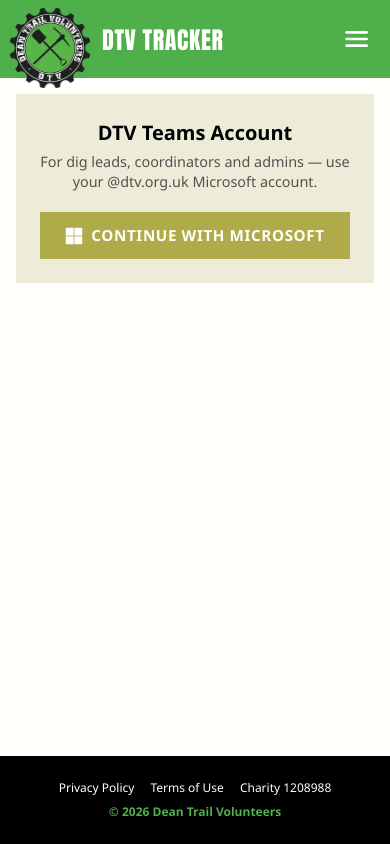
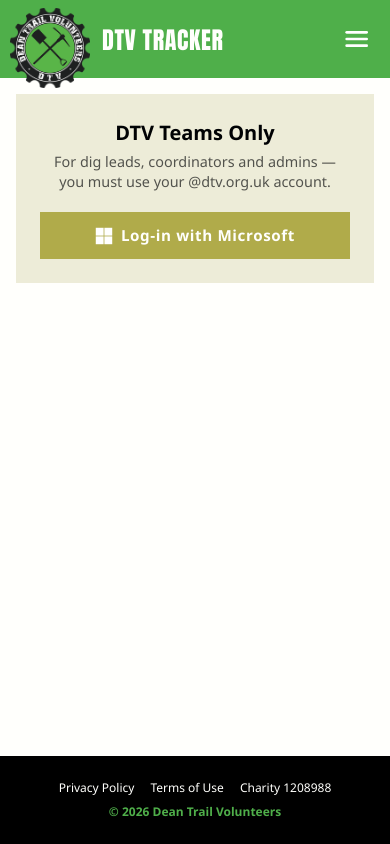
Before and after one commit to gothandy/dtv-tracker-app, a Vue app in the folder frontend/: page /login in a window 390 px wide. Built offline with nearby package versions, Linux system fonts and the light colour scheme; no server answers; a web font is replaced by a local one.

Commit message:
Login page mobile and copy tweaks

```diff
--- a/frontend/src/components/forms/FormButton.vue
+++ b/frontend/src/components/forms/FormButton.vue
@@ -44,7 +44,6 @@
   font-family: var(--font-head);
   font-size: 0.95rem;
   font-weight: 700;
-  text-transform: uppercase;
   letter-spacing: 0.04em;
   cursor: pointer;
   text-decoration: none;
--- a/frontend/src/pages/LoginPage.vue
+++ b/frontend/src/pages/LoginPage.vue
@@ -23,18 +23,19 @@
         <!-- Volunteer sign-in (magic link / verification code) -->
         <FormCard
           v-if="magicEnabled || verifyEnabled"
-          title="Self-service log-in"
+          title="Your email log-in"
           subtitle="View your volunteer profile, manage your sessions, and upload photos."
         >
           <!-- Method selector — only shown when both options are available -->
+          <p v-if="magicEnabled && verifyEnabled" class="method-prompt">Choose how we verify your email.</p>
           <div v-if="magicEnabled && verifyEnabled" class="method-selector">
             <label class="method-option">
               <input type="radio" v-model="method" value="link" class="method-radio" />
-              <span>Send login link</span>
+              <span>Click a link</span>
             </label>
             <label class="method-option">
               <input type="radio" v-model="method" value="code" class="method-radio" />
-              <span>Use verification code</span>
+              <span>Enter a code</span>
             </label>
           </div>
 
@@ -48,6 +49,7 @@
           />
           <FormSubmitRow>
             <FormButton :disabled="!emailValid || sending" :working="sending" @click="sendLoginEmail">
+              <img v-if="!sending" src="/icons/tick.svg" width="16" height="16" alt="" class="svg-white" />
               {{ sending ? 'Sending…' : 'Send log-in email' }}
             </FormButton>
             <p v-if="magicError" class="form-error">{{ magicError }}</p>
@@ -56,13 +58,13 @@
 
         <!-- DTV Teams account (Microsoft) -->
         <FormCard
-          title="DTV Teams Account"
-          subtitle="For dig leads, coordinators and admins — use your @dtv.org.uk Microsoft account."
+          title="DTV Teams Only"
+          subtitle="For dig leads, coordinators and admins — you must use your @dtv.org.uk account."
         >
           <FormSubmitRow>
             <FormButton color="var(--color-dtv-gold)" :href="microsoftHref">
               <img src="/icons/brands/microsoft.svg" width="18" height="18" alt="" class="svg-white" />
-              Continue with Microsoft
+              Log-in with Microsoft
             </FormButton>
           </FormSubmitRow>
         </FormCard>
@@ -313,9 +315,16 @@
   gap: 1rem;
 }
 
+.method-prompt {
+  font-size: 0.9rem;
+  color: var(--color-dtv-dark);
+  margin: 0 0 0.5rem;
+}
+
 .method-selector {
   display: flex;
-  gap: 1rem;
+  flex-direction: column;
+  gap: 0.5rem;
   margin-bottom: 0.75rem;
 }
 
```
